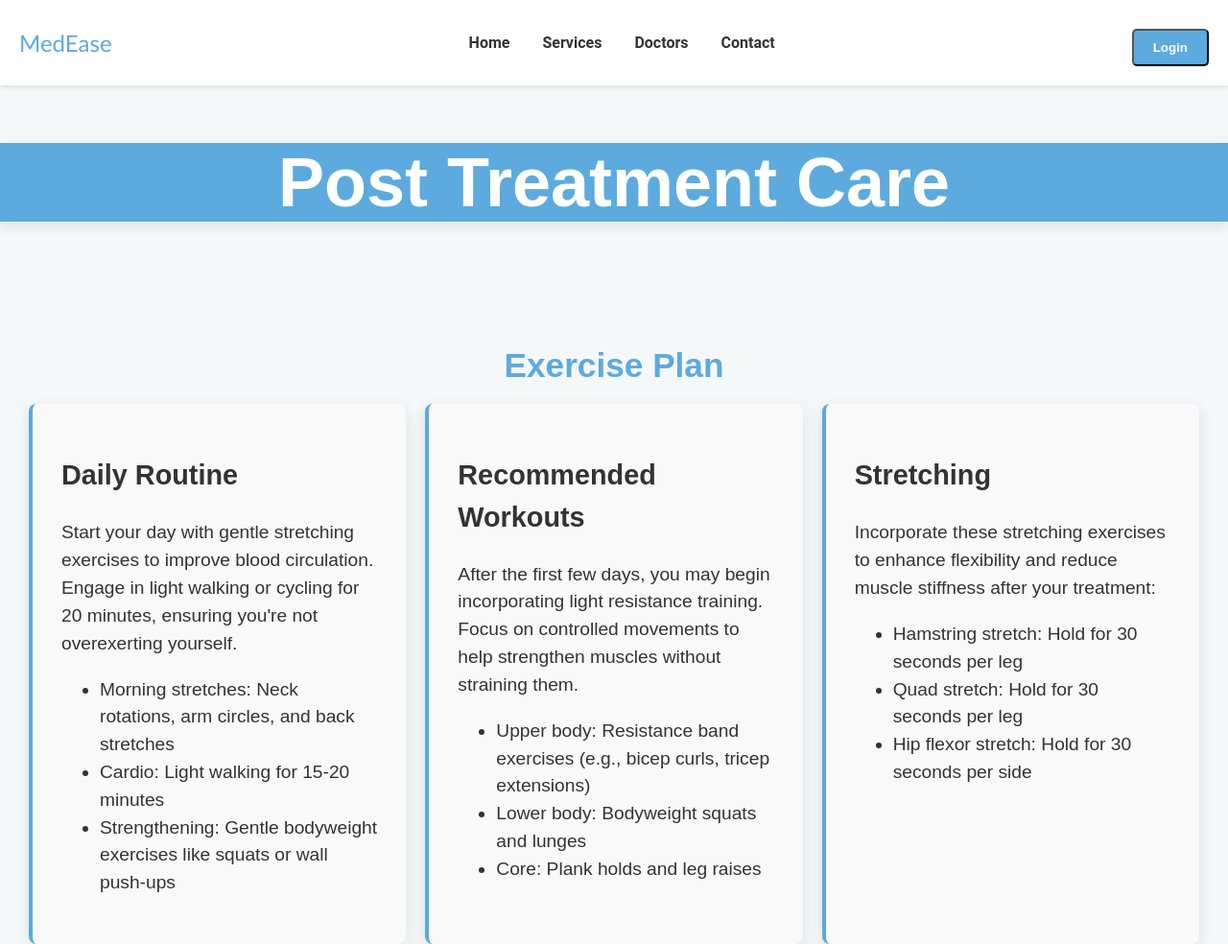
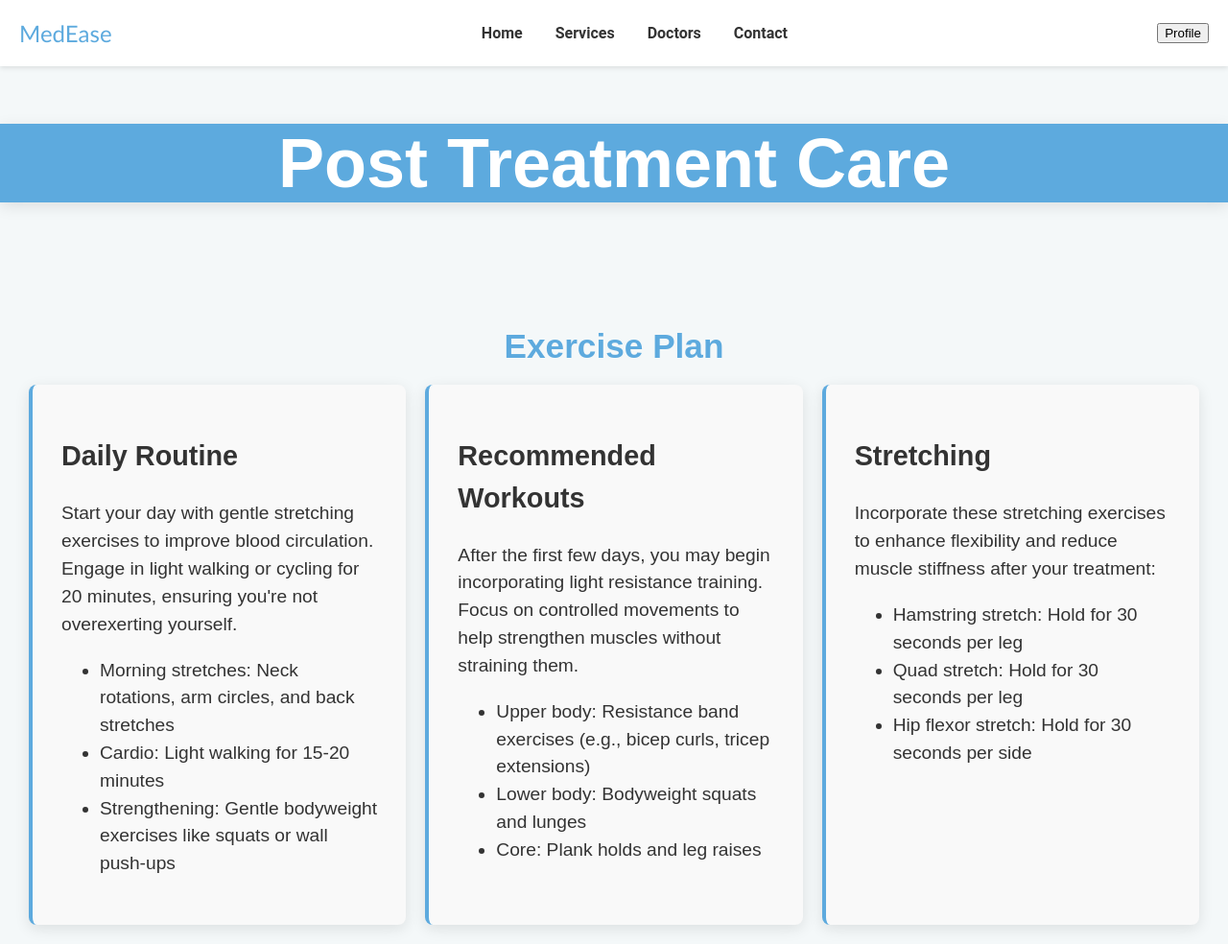
Before and after one commit to Sanyaaaz/MedEase, a plain HTML site: page posttreatment.html in a window 1280 px wide. Shown: the top 984 px of the page at 96% size. Drawn offline with Linux system fonts and the light colour scheme.

Commit message:
Update posttreatment.html

```diff
--- a/posttreatment.html
+++ b/posttreatment.html
@@ -17,7 +17,7 @@
             <a href="#">Doctors</a>
             <a href="#">Contact</a>
         </nav>
-        <button class="button" onclick="location.href='login.html'">Login</button>
+        <button>Profile</button>
     </header>
     <!-- <div class="container"> -->
     <!-- Name Box -->
```
